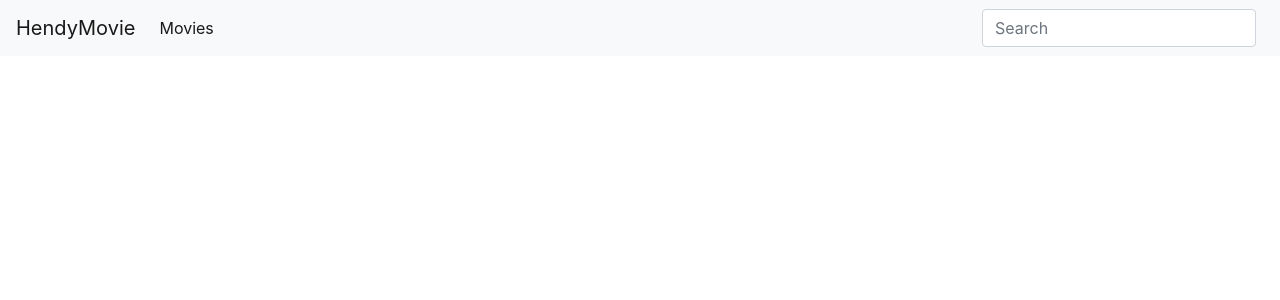
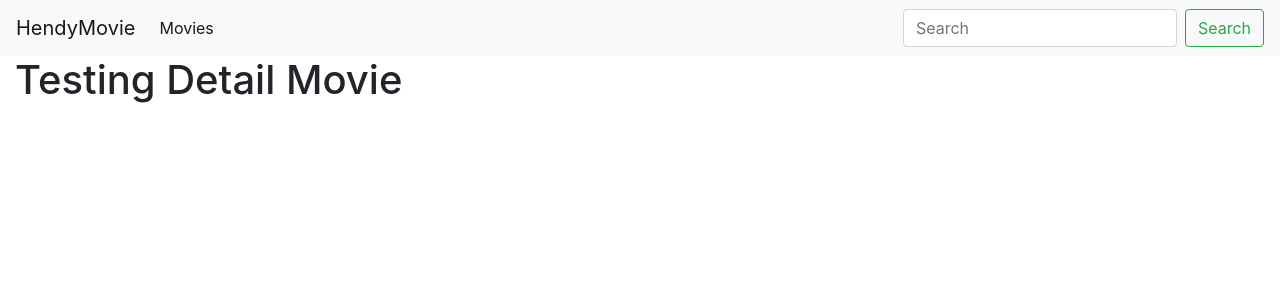
Before and after one commit to hatoriisback/online-movies, a React (Create React App) app: page /movies/1 in a window 1280 px wide. Shown: the top 300 px of the page. Built offline with nearby package versions, Linux system fonts and the light colour scheme.

Commit message:
update search function - done

```diff
--- a/src/Components/NavBar.js
+++ b/src/Components/NavBar.js
@@ -1,21 +1,21 @@
 import React, { useState } from "react";
-import { useDispatch, useSelector } from "react-redux";
-import { NavLink, useParams } from "react-router-dom";
-import { fetchMovies } from "../store/movie/movieSlice";
+import { useSelector } from "react-redux";
+import { NavLink, useNavigate } from "react-router-dom";
 
 export default function NavBar() {
   const filterMovies = useSelector((state) => state.movies.list);
-  const dispatch = useDispatch();
 
   const [searchVal, setSearchVal] = useState("");
-  const params = useParams();
+  const navigate = useNavigate();
 
-  const doFilterFetchMovies = () => {
-    dispatch(fetchMovies(params.moviesTitle));
-  };
-
-  const handleSearchVal = (e) => {
-    setSearchVal(e.target.value);
+  const searchMovies = (searchList) => {
+    setSearchVal(searchList);
+    filterMovies.filter((movie) => {
+      return Object.values(movie)
+        .join(" ")
+        .toLowerCase()
+        .includes(searchVal.toLowerCase());
+    });
   };
 
   return (
@@ -42,27 +42,22 @@ export default function NavBar() {
               Movies
             </NavLink>
           </li>
-          {/* <li className="nav-item">
-            <NavLink className="nav-link" to={`search/${params.moviesTitle}`}>
-              Search Movies
-            </NavLink>
-          </li> */}
         </ul>
         <form className="form-inline my-2 my-lg-0">
           <input
             value={searchVal}
-            onChange={handleSearchVal}
+            onChange={(e) => searchMovies(e.target.value)}
             className="form-control mr-sm-2"
             type="text"
             placeholder="Search"
             aria-label="Search"
           />
-          {/* <button
+          <button
             className="btn btn-outline-success my-2 my-sm-0"
-            onClick={() => navigate({doFetchMovies})}
+            onClick={() => navigate(`movies/search/${searchVal}`)}
           >
             Search
-          </button> */}
+          </button>
         </form>
       </div>
     </nav>
--- a/src/Components/NavRoutes.js
+++ b/src/Components/NavRoutes.js
@@ -3,6 +3,7 @@ import { Routes, Route } from "react-router-dom";
 import Home from "../Pages/Home";
 import Movies from "../Pages/Movies";
 import SearchMovies from "../Pages/SearchMovies";
+import DetailMovie from "../Pages/DetailMovie";
 
 export default function NavRoutes() {
   return (
@@ -11,6 +12,7 @@ export default function NavRoutes() {
       <Route path="movies">
         <Route path="" element={<Movies />} />
         <Route path="search/:moviesTitle" element={<SearchMovies />} />
+        <Route path=":moviesTitle" element={<DetailMovie />} />
       </Route>
     </Routes>
   );
--- /dev/null
+++ b/src/Pages/DetailMovie.js
@@ -0,0 +1,9 @@
+import React from 'react'
+
+export default function DetailMovie() {
+  return (
+    <div className='container-fluid wrapper-detailmovie'>
+        <h1>Testing Detail Movie</h1>
+    </div>
+  )
+}
```
